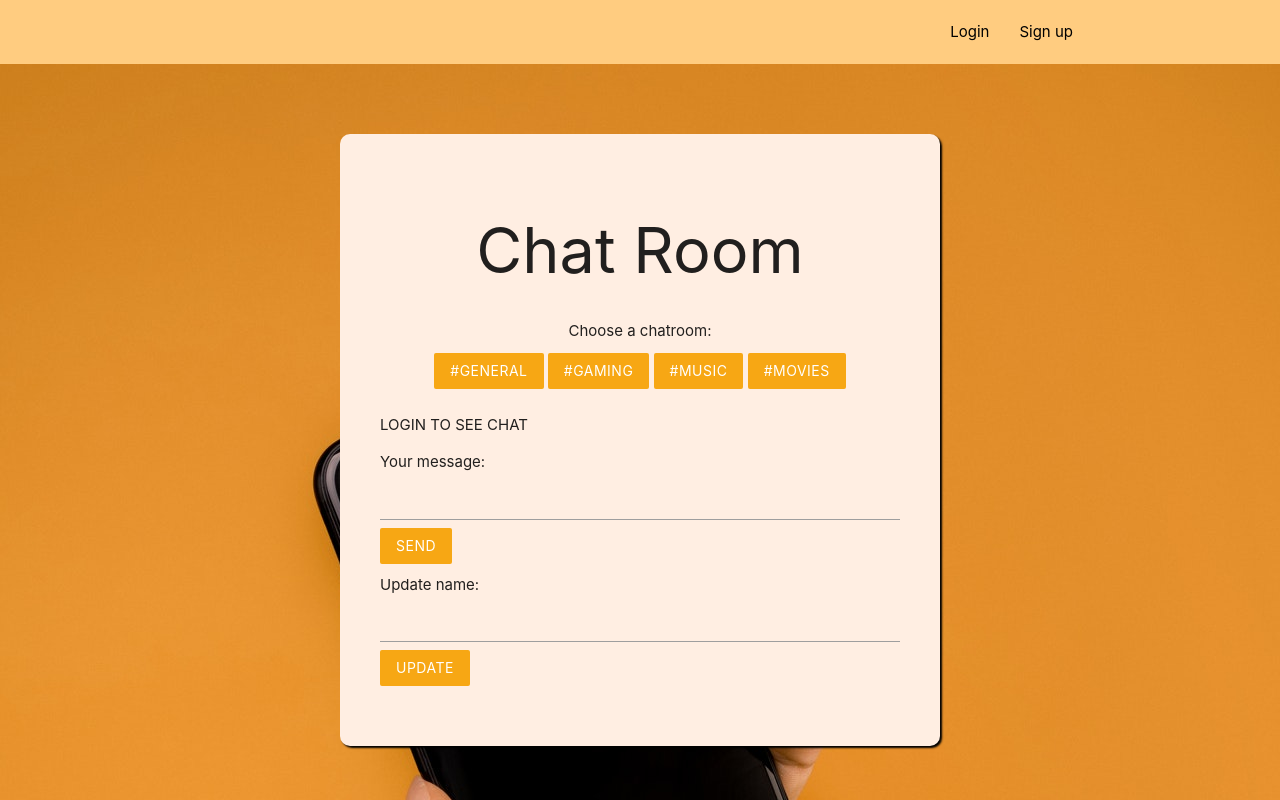
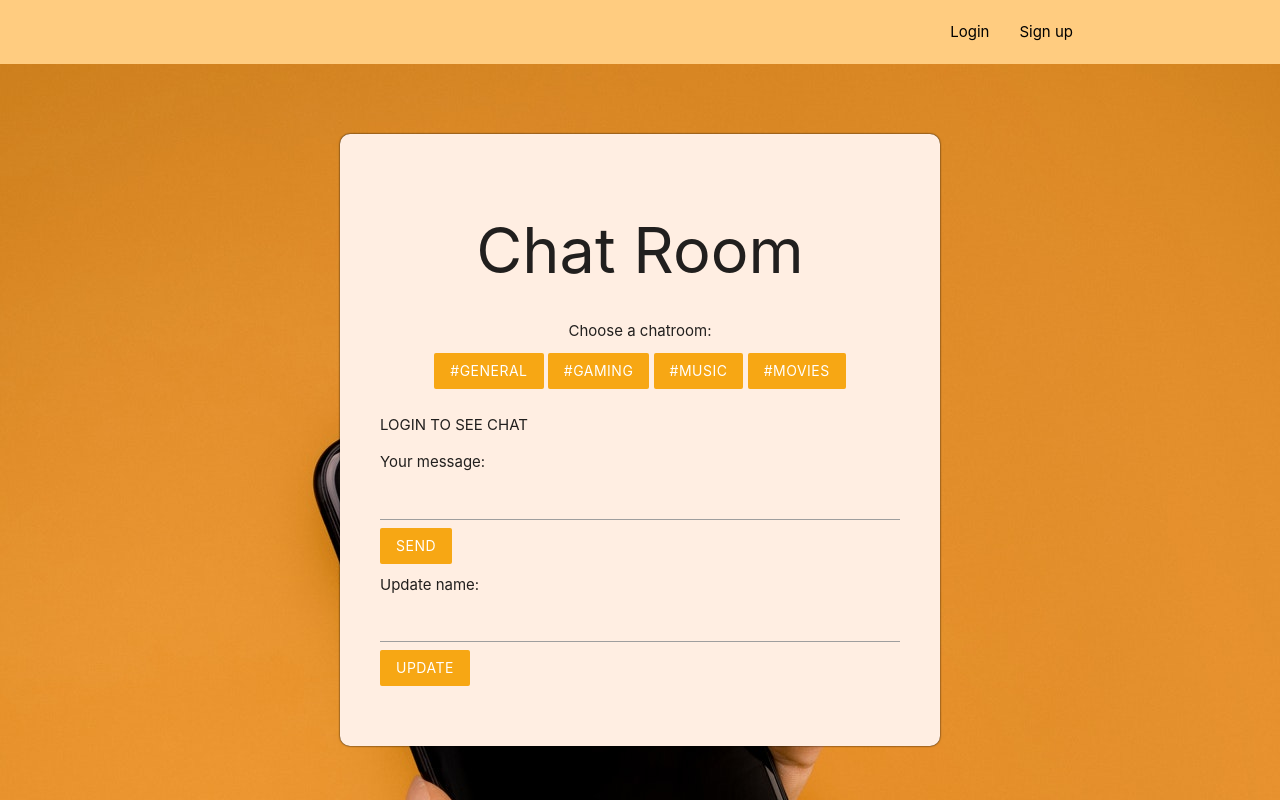
Before and after one commit to RicardoBernardo870/ChatRoom, a website: page index.html in a window 1280 px wide. Drawn offline with nearby package versions, Linux system fonts and the light colour scheme; no server answers.

Commit message:
Update style.css

```diff
--- a/Scripts/style.css
+++ b/Scripts/style.css
@@ -45,7 +45,7 @@
   padding: 40px;
   border-radius: 10px;
   background-color: rgb(255, 238, 226);
-  box-shadow: 2px 2px 2px black;
+  box-shadow: 0px 0px 2px black;
   animation: fadein 2s;
 }
 
```
